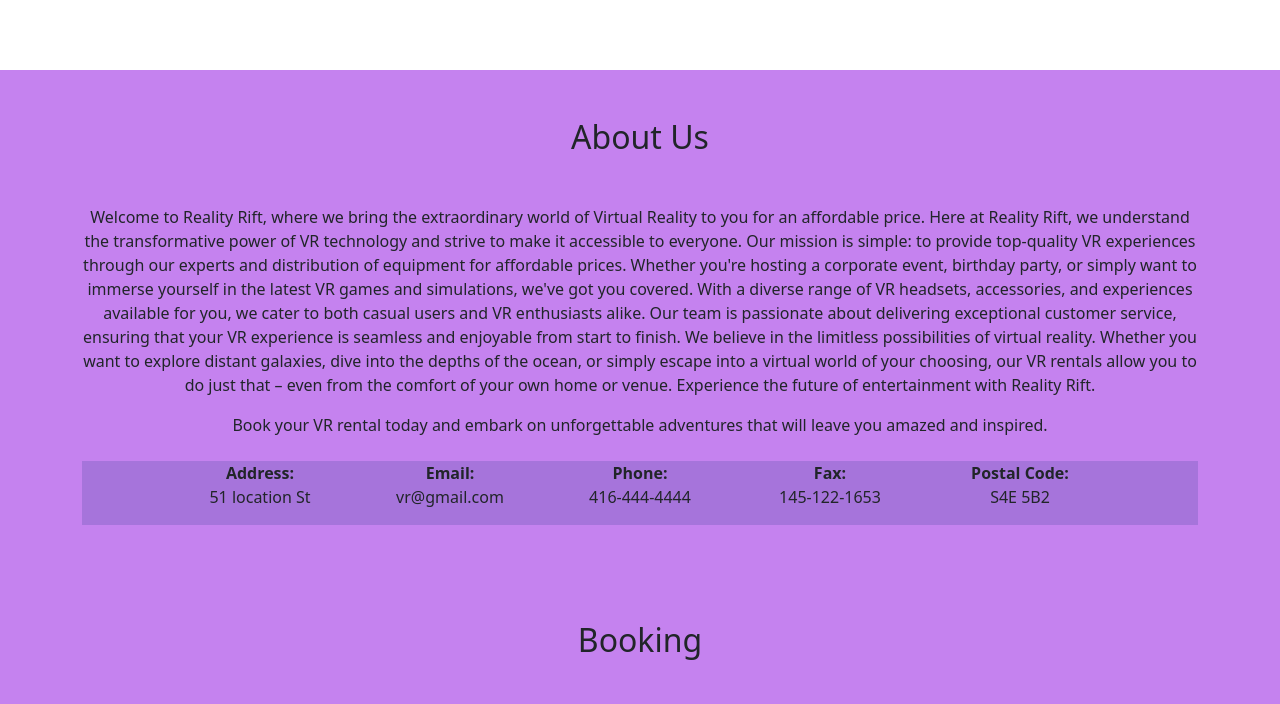
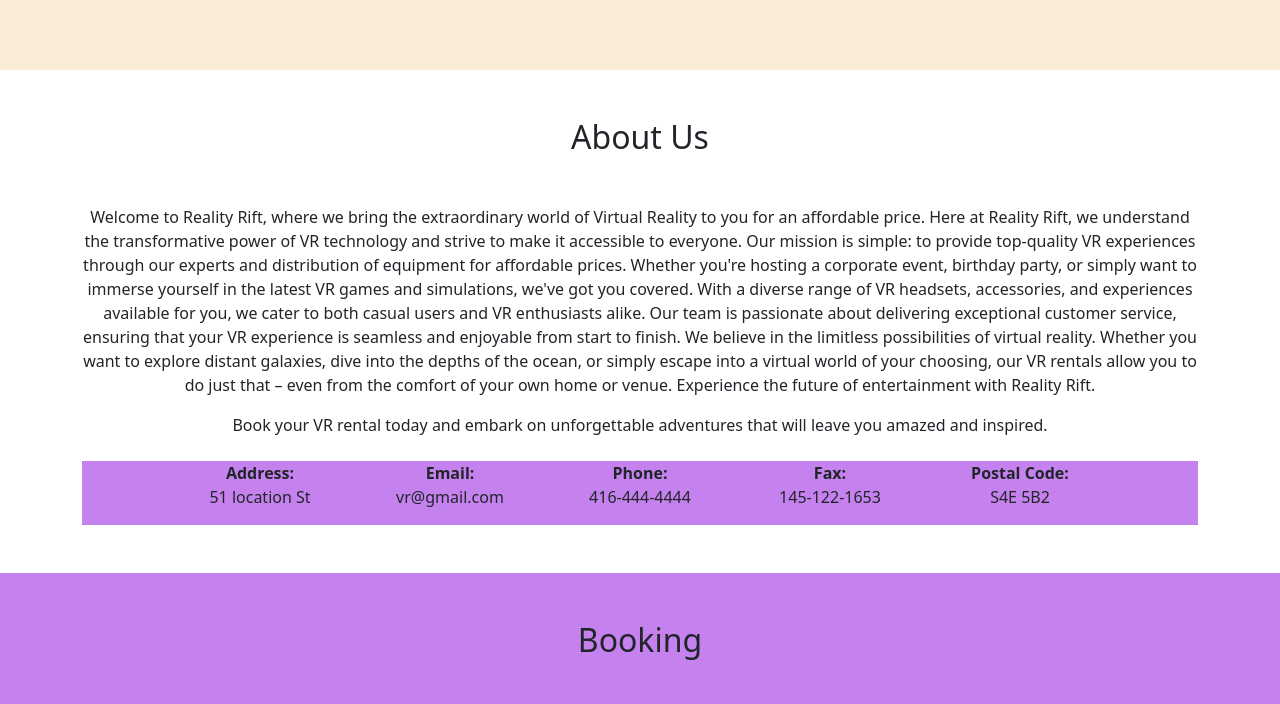
Before and after one commit to LucasGavura/RealityRift, a website: page index.html in a window 1280 px wide. Shown: the part 2385-3089 px from the top of the page. Drawn offline with nearby package versions, Linux system fonts and the light colour scheme.

Commit message:
fixing bugs

```diff
--- a/index.html
+++ b/index.html
@@ -129,11 +129,10 @@
   </section>
 
 <!-- Experts Section -->
-<section id="experts" class="experts py-5" style="padding-top: 50px;">
+<section id="experts" class="experts py-5" style="background-color: antiquewhite;">
   <div class="container">
     <h2 class="text-center mb-5">Our Experts</h2>
     <div class="row">
-      <!-- Expert 1 -->
       <div class="col-md-4 mb-4">
         <div class="card h-100">
           <img src="public/assets/images/shooters.png" class="card-img-top img-fluid fixed-height" alt="Expert 1">
@@ -146,7 +145,6 @@
           </div>
         </div>
       </div>
-      <!-- Expert 2 -->
       <div class="col-md-4 mb-4">
         <div class="card h-100">
           <img src="public/assets/images/sports.png" class="card-img-top img-fluid fixed-height" alt="Expert 2">
@@ -159,7 +157,6 @@
           </div>
         </div>
       </div>
-      <!-- Expert 3 -->
       <div class="col-md-4 mb-4">
         <div class="card h-100">
           <img src="public/assets/images/open.png" class="card-img-top img-fluid fixed-height" alt="Expert 3">
@@ -172,7 +169,6 @@
           </div>
         </div>
       </div>
-      <!-- Expert 4 -->
       <div class="col-md-4 mb-4">
         <div class="card h-100">
           <img src="public/assets/images/horror.png" class="card-img-top img-fluid fixed-height" alt="Expert 4">
@@ -185,7 +181,6 @@
           </div>
         </div>
       </div>
-      <!-- Expert 5 -->
       <div class="col-md-4 mb-4">
         <div class="card h-100">
           <img src="public/assets/images/scifi.png" class="card-img-top img-fluid fixed-height" alt="Expert 5">
@@ -198,7 +193,6 @@
           </div>
         </div>
       </div>
-      <!-- Expert 6 -->
       <div class="col-md-4 mb-4">
         <div class="card h-100">
           <img src="public/assets/images/escape.png" class="card-img-top img-fluid fixed-height" alt="Expert 6">
@@ -314,12 +308,12 @@
 </div>
 
 <!-- About Us Section -->
-<section id="about" class="py-5" style="background-color: #c582ef;">
+<section id="about" class="py-5">
   <div class="container">
       <h2 class="text-center mb-5">About Us</h2>
       <p class="text-center">Welcome to Reality Rift, where we bring the extraordinary world of Virtual Reality to you for an affordable price. Here at Reality Rift, we understand the transformative power of VR technology and strive to make it accessible to everyone. Our mission is simple: to provide top-quality VR experiences through our experts and distribution of equipment for affordable prices. Whether you're hosting a corporate event, birthday party, or simply want to immerse yourself in the latest VR games and simulations, we've got you covered. With a diverse range of VR headsets, accessories, and experiences available for you, we cater to both casual users and VR enthusiasts alike. Our team is passionate about delivering exceptional customer service, ensuring that your VR experience is seamless and enjoyable from start to finish. We believe in the limitless possibilities of virtual reality. Whether you want to explore distant galaxies, dive into the depths of the ocean, or simply escape into a virtual world of your choosing, our VR rentals allow you to do just that – even from the comfort of your own home or venue. Experience the future of entertainment with Reality Rift.</p>
       <p class="text-center"> Book your VR rental today and embark on unforgettable adventures that will leave you amazed and inspired.</p>
-      <div class="footer-section text-center mt-4" style="background-color: #a674db">
+      <div class="footer-section text-center mt-4" style="background-color: #c582ef">
           <div class="row">
               <div class="col-md-2 offset-md-1">
                   <p><strong>Address:</strong><br>51 location St</p>
```
